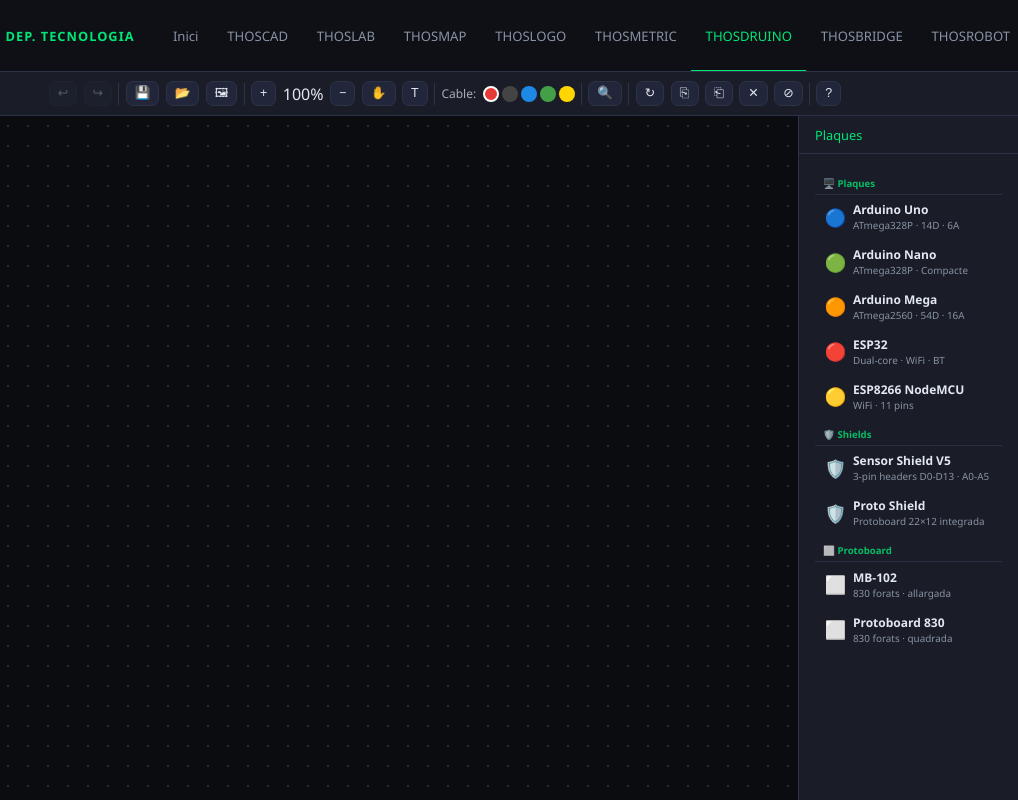
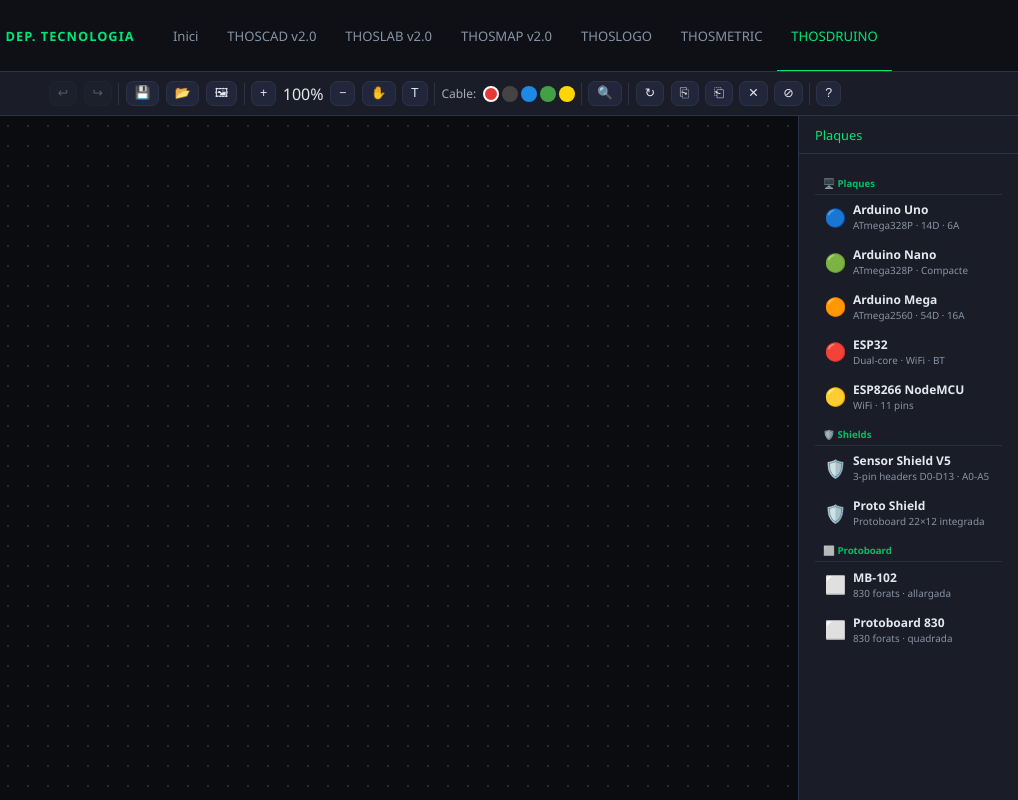
Before and after one commit to dep-tecno/THOSAPPS, a plain HTML site: page thosdruino.html in a window 1280 px wide. Shown: the full height of the page, 262-1280 px from the left. Drawn offline with Linux system fonts and the light colour scheme.

Commit message:
Remove inactive apps from top navigation

```diff
--- a/thosdruino.html
+++ b/thosdruino.html
@@ -106,8 +106,6 @@
 <li><a href="thoslogo.html">THOSLOGO</a></li>
 <li><a href="thosmetric.html">THOSMETRIC</a></li>
 <li><a href="thosdruino.html" class="active">THOSDRUINO</a></li>
-<li><a href="#">THOSBRIDGE</a></li>
-<li><a href="#">THOSROBOT</a></li>
 </ul>
 </nav>
 
```
